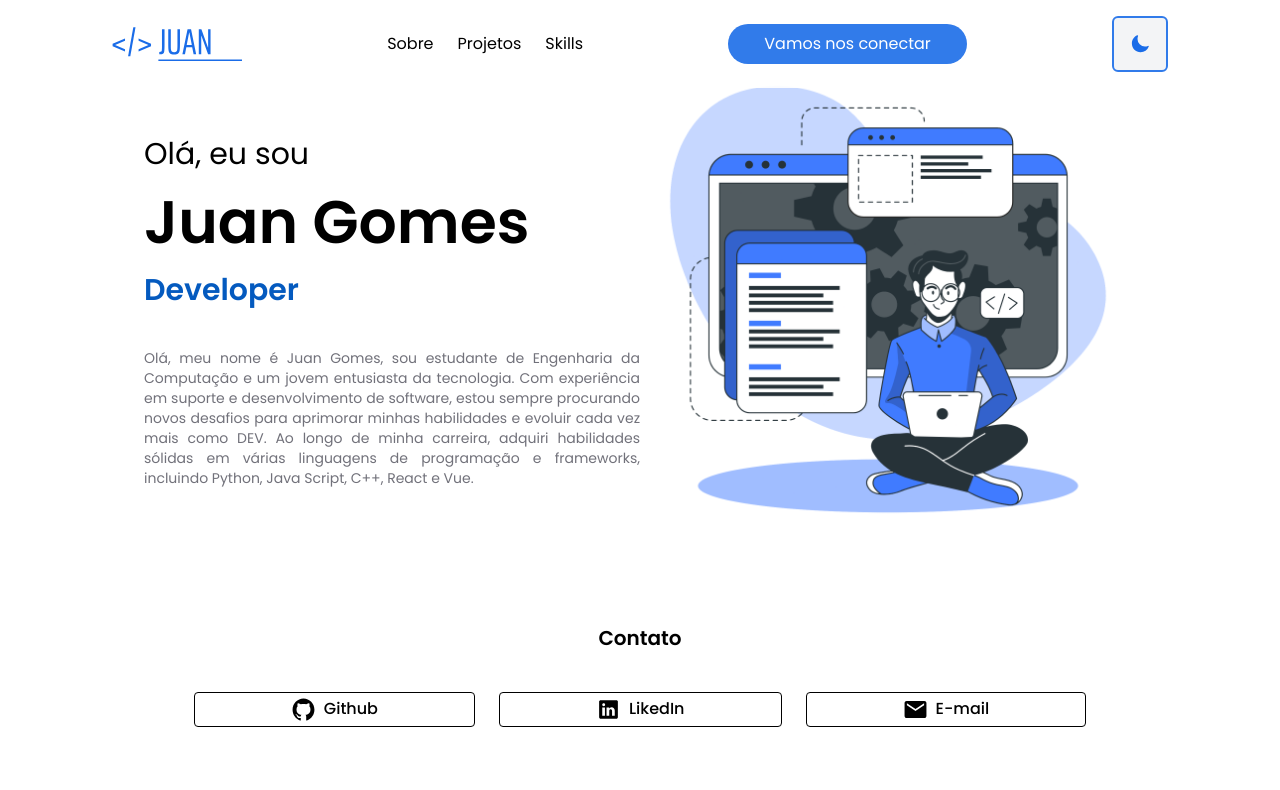
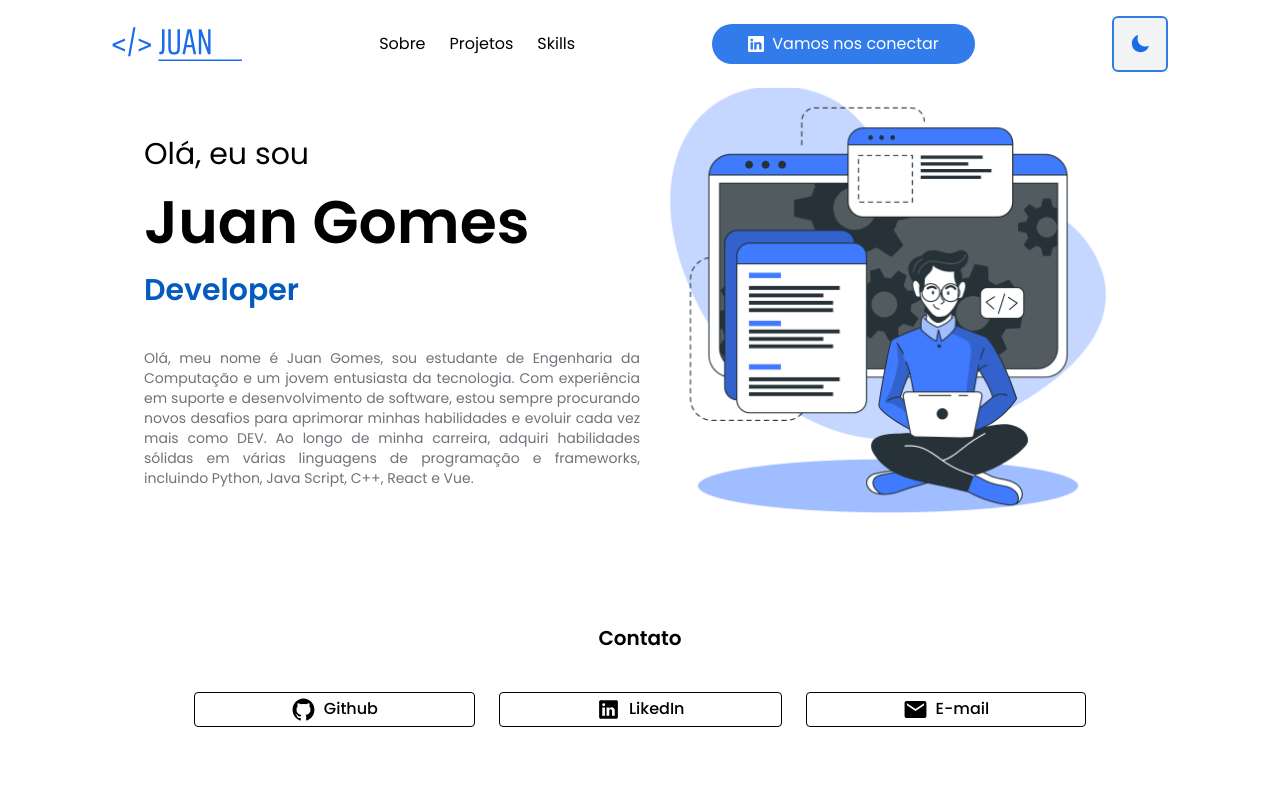
Before and after one commit to juamgomes/portifolio-juan-gomes, a Next.js app: page / in a window 1280 px wide. Shown: the top 790 px of the page. Built offline with nearby package versions, Linux system fonts and the light colour scheme.

Commit message:
Adicionei o link do Linkedin no botao de conectar

```diff
--- a/src/components/TheHeader.tsx
+++ b/src/components/TheHeader.tsx
@@ -1,6 +1,7 @@
 import Link from 'next/link';
 import Image from 'next/image';
 import ThemeMode from './ThemeMode';
+import { BsLinkedin } from "react-icons/bs";
 
 export function TheHeader() {
   return (
@@ -20,8 +21,13 @@ export function TheHeader() {
                 <li>Skills</li>
             </Link>
         </ol>
-        <a className="bg-blue text-white hover:text-black dark:text-black dark:hover:text-blue hover:bg-blue/20 dark:hover:bg-black transition-colors cursor-pointer font-normal py-2 px-2 sm:px-9 rounded-full" href="https://www.linkedin.com/in/juan-martins-gomes-a5ab21212/" target="_blank">Vamos nos conectar</a>
-        <div className=''>
+        <a href="https://www.linkedin.com/in/juan-martins-gomes-a5ab21212/" target="_blank">
+        <div className="flex gap-2 items-center bg-blue text-white hover:text-black dark:text-black dark:hover:text-blue hover:bg-blue/20 dark:hover:bg-black transition-colors cursor-pointer font-normal py-2 px-2 sm:px-9 rounded-full">
+          <BsLinkedin />
+          <span>Vamos nos conectar</span>
+        </div>
+        </a>
+        <div>
           <ThemeMode />
         </div>
     </header>
```
